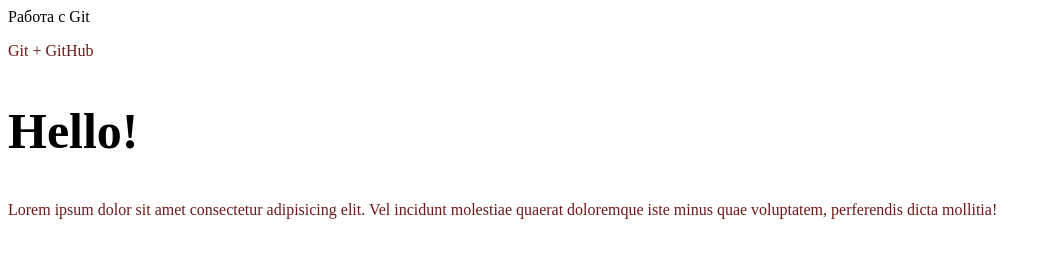
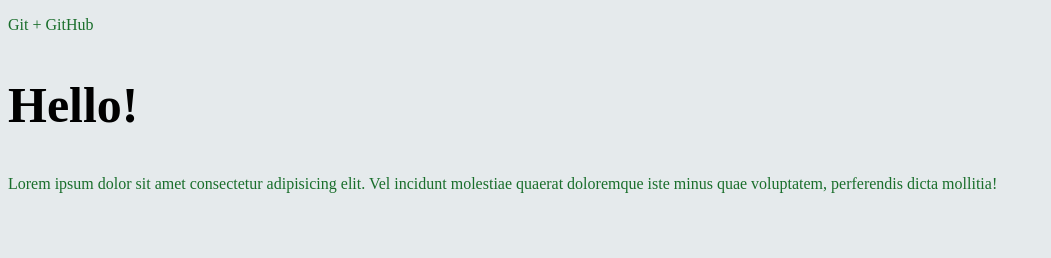
Before and after one commit to OlegVershinin/gittest, a plain HTML site: page index.html in a window 1280 px wide. Shown: the whole page, without its empty margins (0-1051 px from the left). Drawn offline with Linux system fonts and the light colour scheme.

Commit message:
коммит с помощью редактора

```diff
--- a/css/main.css
+++ b/css/main.css
@@ -1,5 +1,5 @@
 body {
-    background-color: rgb(255, 255, 255);
+    background-color: rgb(229, 234, 236);
 }
 
 h2 {
@@ -7,5 +7,5 @@ h2 {
 }
 
 p {
-    color: rgb(110, 25, 25)
+    color: rgb(25, 110, 43)
 }
--- a/index.html
+++ b/index.html
@@ -1,10 +1,10 @@
 <!DOCTYPE html>
 <html lang="en">
-<head>
+<link>
     <meta charset="UTF-8">
     <meta http-equiv="X-UA-Compatible" content="IE=edge">
     <meta name="viewport" content="width=device-width, initial-scale=1.0">
-    <link rel="stylesheet" href="./css/main.css"
+    <link rel="stylesheet" href="/css/main.css">
     <title>Работа с Git</title>
 </head>
 <body>
```
